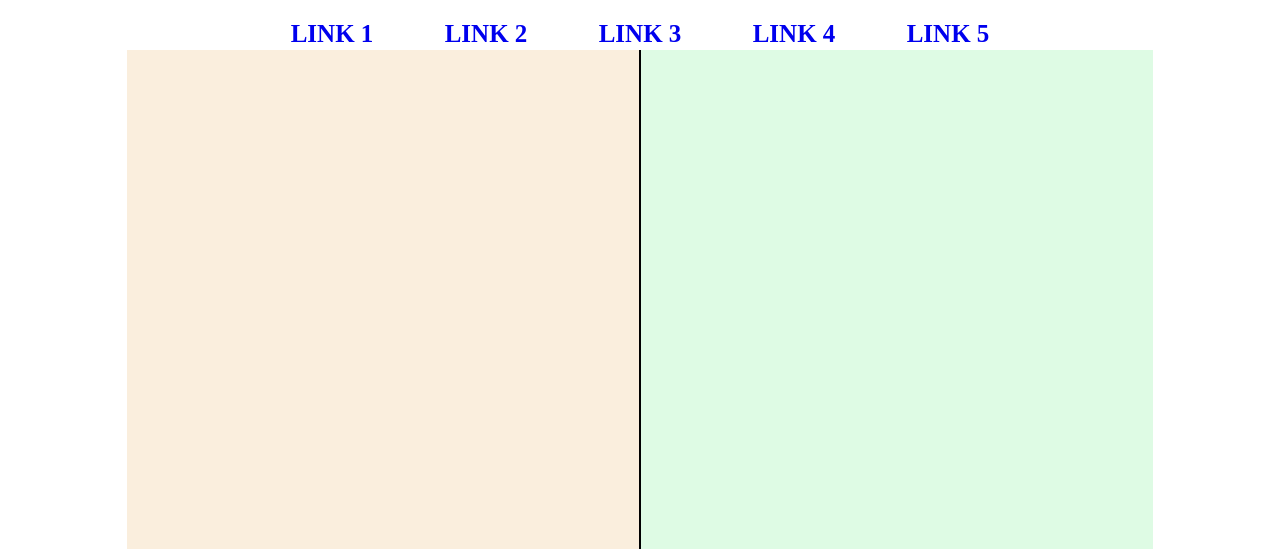
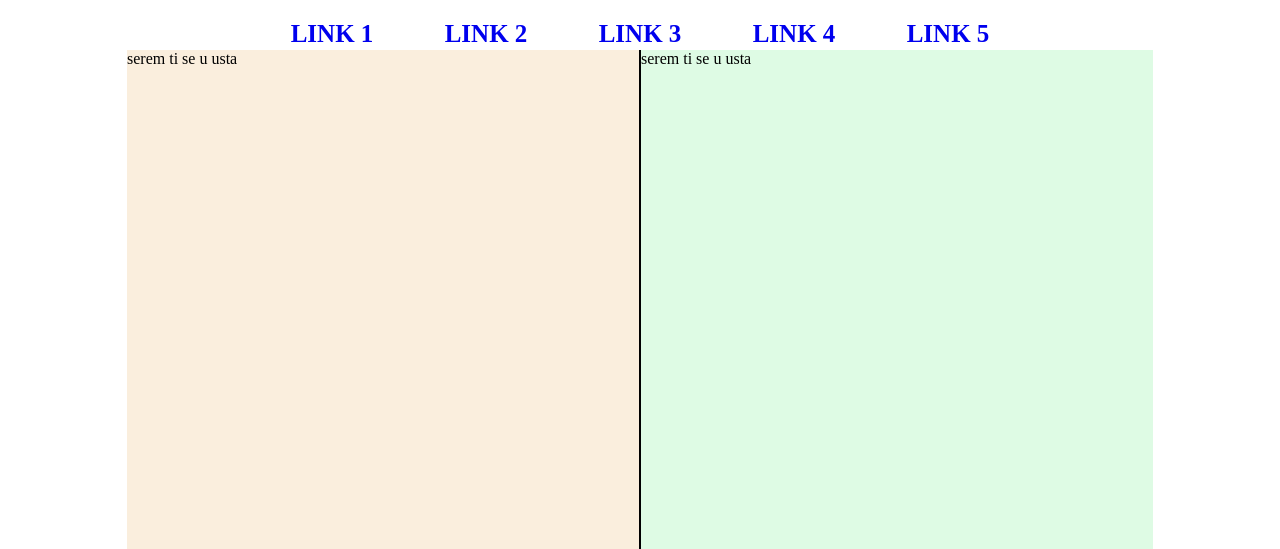
Before and after one commit to tamara-naumovic/web-php1-ict, a PHP site: page /login.php in a window 1280 px wide. Shown: the part 92-641 px from the top of the page. Run offline with PHP 8.4, Linux system fonts and the light colour scheme.

Commit message:
test login

```diff
--- a/login.php
+++ b/login.php
@@ -16,8 +16,11 @@
         <?php include("zaglavlje.php"); ?>
         <div id="log-okvir">
             <div id="registracija">
+                serem ti se u usta
             </div>
             <div id="login">
+            serem ti se u usta
+
             </div>
 
         </div>
--- a/still.css
+++ b/still.css
@@ -100,6 +100,5 @@ a:hover,a:active{
 #login{
     width: 40%;
     min-height: 500px;
-
     background-color:rgba(215, 250, 222, 0.815) ;
 }
```
